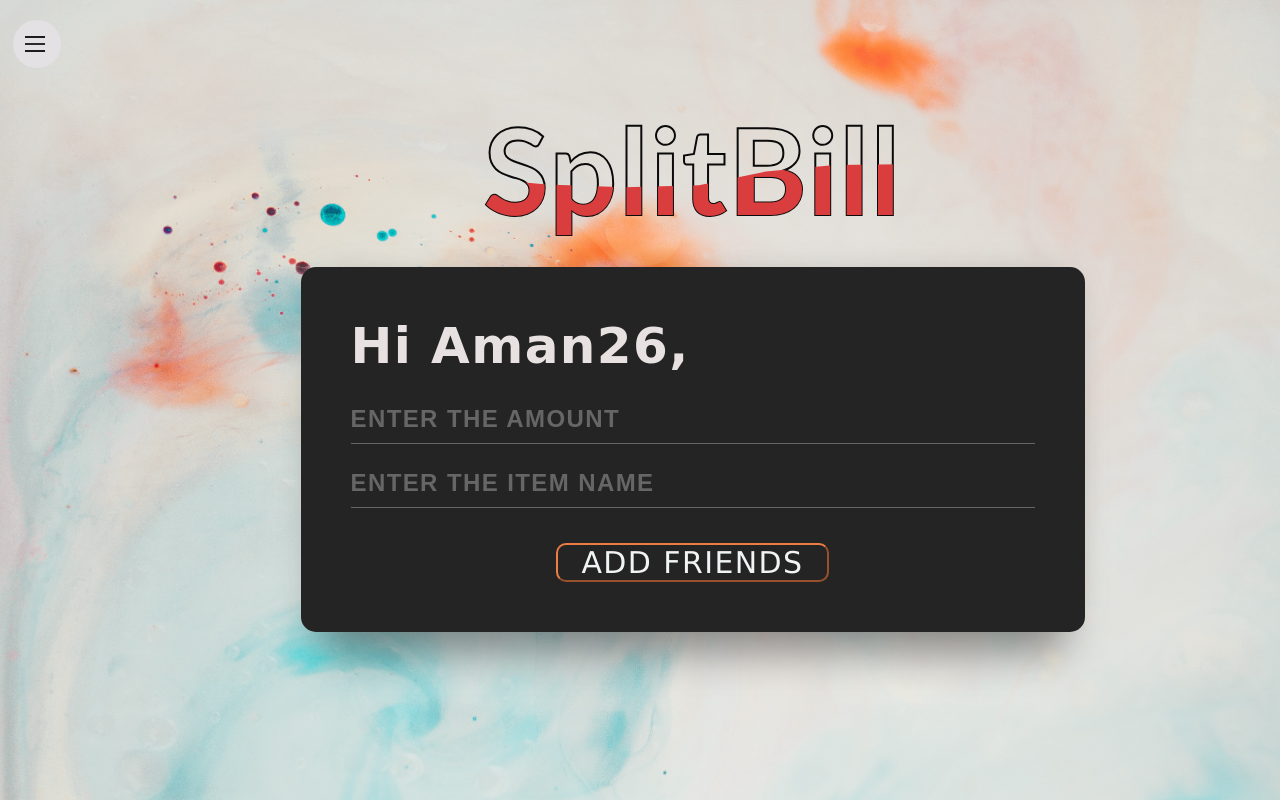
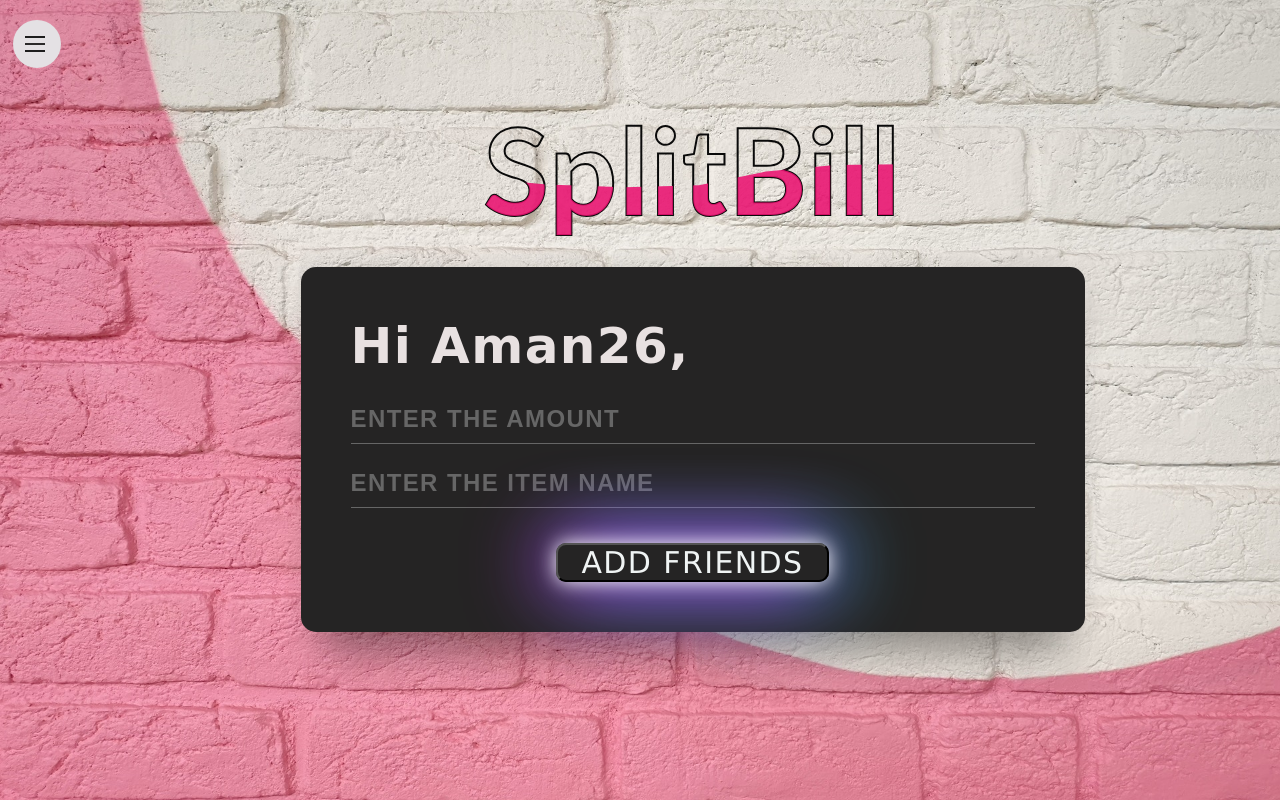
Before and after one commit to A-singh26062001/SplitBill, a Flask app: a page that uses templates/UserPage.html in a window 1280 px wide. Run offline with Flask 2, Linux system fonts and the light colour scheme; a user stored in the database is signed in; some libraries are stand-ins or nearby versions.

Commit message:
new images and style added

```diff
--- a/static/userpage.css
+++ b/static/userpage.css
@@ -7,9 +7,10 @@
   body {
     /* background: linear-gradient(to right, #efbacf 0%, #6fe7e5 120%); */
     font-size: 12px;
-    background-image: url("bg1.jpg");
+    background-image: url("upbg1.jpg");
     background-repeat: no-repeat;
-    background-size: 100% 200%;
+    background-size: 100% 100%;
+
   }
 
   /* .nav-btn {
@@ -155,7 +156,7 @@
     }
 
   .content h2:nth-child(2) {
-      color: #da3d3d;
+      color: #ea1270e1;
       animation: animate 4s ease-in-out infinite;
     }
 
@@ -382,7 +383,7 @@
     width: 40%;
     text-decoration: none;
     background:transparent;
-    border-color:#ed7d45;
+    /* border-color:#ed7d45; */
     border-radius: 10px;
     color: #f0f4f4;
     font-size: 30px;
@@ -390,6 +391,10 @@
     font-family:'Lucida Sans', 'Lucida Sans Regular', 'Lucida Grande', 'Lucida Sans Unicode', Geneva, Verdana, sans-serif;
     cursor: pointer;
     outline: none;
+    box-shadow:
+    0 0 20px #fff,
+    -10px 0 80px #f0f,
+    10px 0 80px #0ff;
 
   }
 
```
Also changed, not shown: static/dsbg.jpg (added), static/upbg1.jpg (added), users.db.
